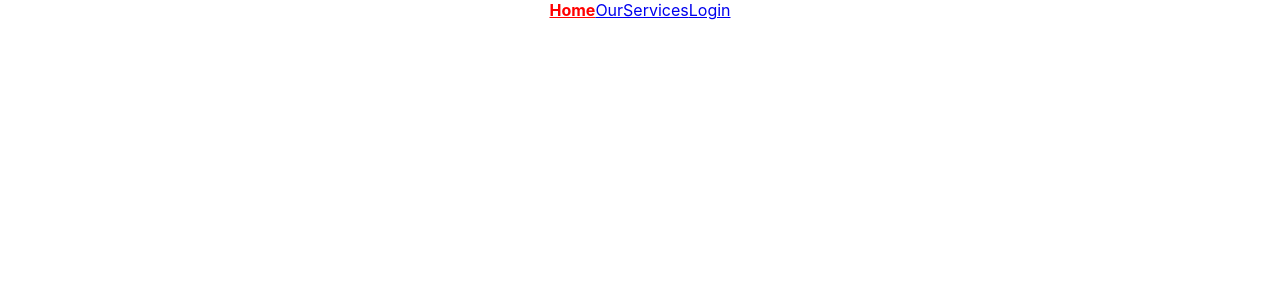
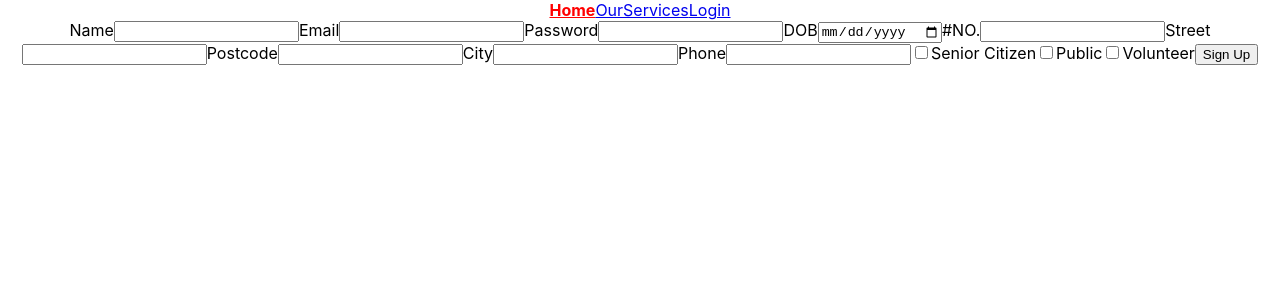
Before and after one commit to SupriyaShekar123/Connect_Happiness_Client, a React (Create React App) app: page /signup in a window 1280 px wide. Shown: the top 300 px of the page. Built offline with nearby package versions, Linux system fonts and the light colour scheme.

Commit message:
added lofin and signup form

```diff
--- a/src/App.js
+++ b/src/App.js
@@ -5,6 +5,7 @@ import "./App.css";
 import "./components/Home";
 import "./components/OurServices";
 import Login from "./pages/Login";
+import SignUp from "./pages/Signup";
 
 import Home from "./components/Home";
 import OurServices from "./components/OurServices";
@@ -41,10 +42,9 @@ function App() {
       <Switch>
         <Route exact path='/' component={Home} />
 
-        {/* <Route path='/signup' component={SignUp} />
-        <Route path='/login' component={Login} /> */}
+        <Route path='/signup' component={SignUp} />
+        <Route path='/login' component={Login} />
         <Route path='/ourservices' component={OurServices} />
-        <Route path='/login' component={Login} />
       </Switch>
     </div>
   );
--- a/src/pages/Signup/index.js
+++ b/src/pages/Signup/index.js
@@ -0,0 +1,130 @@
+import React, { useState, useEffect } from "react";
+
+//import { signUp } from "../../store/user/actions";
+//import { selectToken } from "../../store/user/selectors";
+//import { useDispatch, useSelector } from "react-redux";
+import { Link } from "react-router-dom";
+//import { Col } from "react-bootstrap";
+
+export default function SignUp() {
+  const [name, setName] = useState("");
+  const [email, setEmail] = useState("");
+  const [password, setPassword] = useState("");
+  const [dob, setDob] = useState("");
+  const [phone, setPhone] = useState("");
+  const [house_num, setHouse_num] = useState("");
+  const [street, setStreet] = useState("");
+  const [city, setCity] = useState("");
+  const [postcode, setPostcode] = useState("");
+  const [roles, setRoles] = useState("");
+  const [seniorCitizens, setSeniorcitizens] = useState("");
+  const [publics, setPublic] = useState("");
+  const [volunteer, setVolunteer] = useState("");
+
+  //const [isartist, setIsArtist] = useState(false);
+  //const dispatch = useDispatch();
+  //const token = useSelector(selectToken);
+  //const history = useHistory();
+
+  //   useEffect(() => {
+  //     if (token !== null) {
+  //       history.push("/");
+  //     }
+  //   }, [token, history]);
+
+  function submitForm(event) {
+    event.preventDefault();
+
+    //dispatch(signUp(name, email, password, isartist));
+
+    setEmail("");
+    setPassword("");
+    setName("");
+  }
+
+  return (
+    <div>
+      <form>
+        <label>Name</label>
+        <input
+          type='text'
+          value={name}
+          onChange={(event) => setName(event.target.value)}
+        />
+        <label>Email</label>
+        <input
+          type='email'
+          value={email}
+          onChange={(event) => setEmail(event.target.value)}
+        />
+        <label>Password</label>
+        <input
+          type='password'
+          value={password}
+          onChange={(event) => setPassword(event.target.value)}
+        />
+        <label>DOB</label>
+        <input
+          type='Date'
+          value={dob}
+          onChange={(event) => setDob(event.target.value)}
+        />
+        <label>#NO.</label>
+        <input
+          type='number'
+          value={house_num}
+          onChange={(event) => setHouse_num(event.target.value)}
+        />
+        <label>Street</label>
+        <input
+          type='text'
+          value={street}
+          onChange={(event) => setStreet(event.target.value)}
+        />
+        <label>Postcode</label>
+        <input
+          type='text'
+          value={postcode}
+          onChange={(event) => setPostcode(event.target.value)}
+        />
+        <label>City</label>
+        <input
+          type='text'
+          value={city}
+          onChange={(event) => setCity(event.target.value)}
+        />
+        <label>Phone</label>
+        <input
+          type='phone'
+          value={phone}
+          onChange={(event) => setPhone(event.target.value)}
+        />
+
+        <input
+          type='checkbox'
+          value={seniorCitizens}
+          onChange={(event) => setSeniorcitizens(event.target.value)}
+        />
+        <label>Senior Citizen</label>
+
+        <input
+          type='checkbox'
+          value={publics}
+          onChange={(event) => setPublic(event.target.value)}
+        />
+        <label>Public</label>
+
+        <input
+          type='checkbox'
+          value={volunteer}
+          onChange={(event) => setVolunteer(event.target.value)}
+        />
+        <label>Volunteer</label>
+        <button type='submit' onClick={submitForm}>
+          {" "}
+          Sign Up
+        </button>
+      </form>
+    </div>
+  );
+}
```
